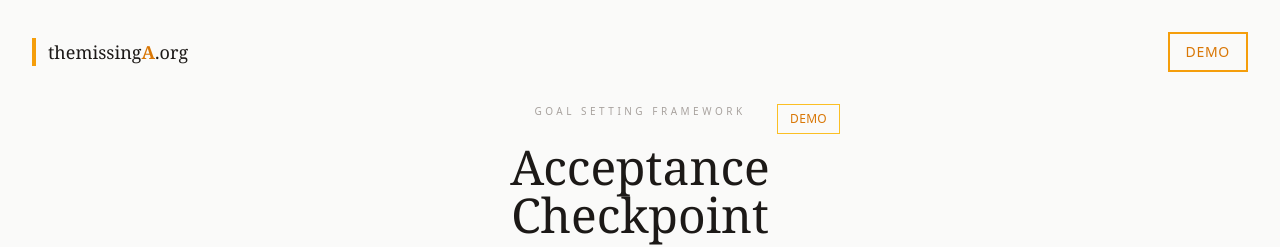
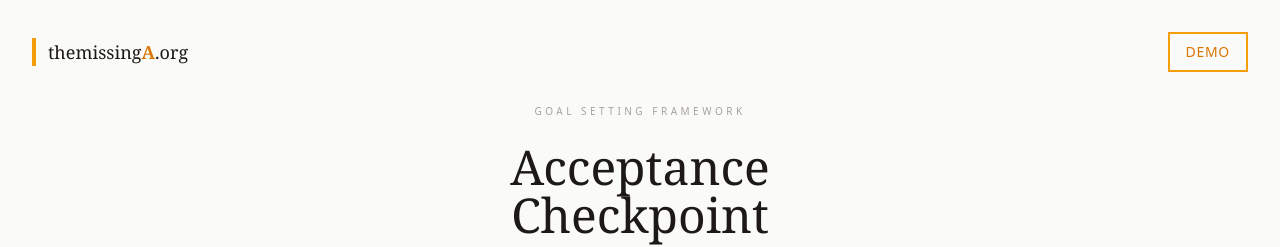
Before and after one commit to curtgiddings/-acceptance-checkpoint, a Next.js app: page / in a window 1280 px wide. Shown: the top 247 px of the page. Built offline with nearby package versions, Linux system fonts and the light colour scheme.

Commit message:
Remove unnecessary class from main div

```diff
--- a/app/page.tsx
+++ b/app/page.tsx
@@ -1,8 +1,7 @@
 import Link from 'next/link'
 export default function Home() {
   return (
-    <div className="animate-fade-in relative">
-      <Link href="/demo" className="absolute top-0 right-0 text-xs font-medium tracking-wide text-amber-600 hover:text-amber-800 transition-colors border border-amber-400 px-3 py-1.5">DEMO</Link>
+    <div className="animate-fade-in">
       <div className="text-center mb-16">
         <p className="text-[10px] uppercase tracking-[0.35em] text-stone-400 mb-6">
           Goal Setting Framework
```
